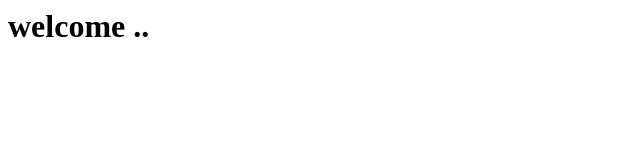
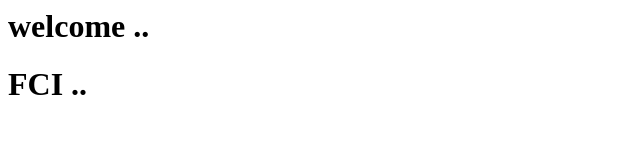
Before and after one commit to seifelhady22/fci-git, a plain HTML site: page index.html in a window 1280 px wide. Shown: the whole page, without its empty margins (0-640 px from the left). Drawn offline with Linux system fonts and the light colour scheme.

Commit message:
add h1 in index file

```diff
--- a/index.html
+++ b/index.html
@@ -4,5 +4,6 @@
 </head>
 <body>
     <h1>welcome .. </h1>
+    <h1>FCI .. </h1>
 </body>
 </html>
```
